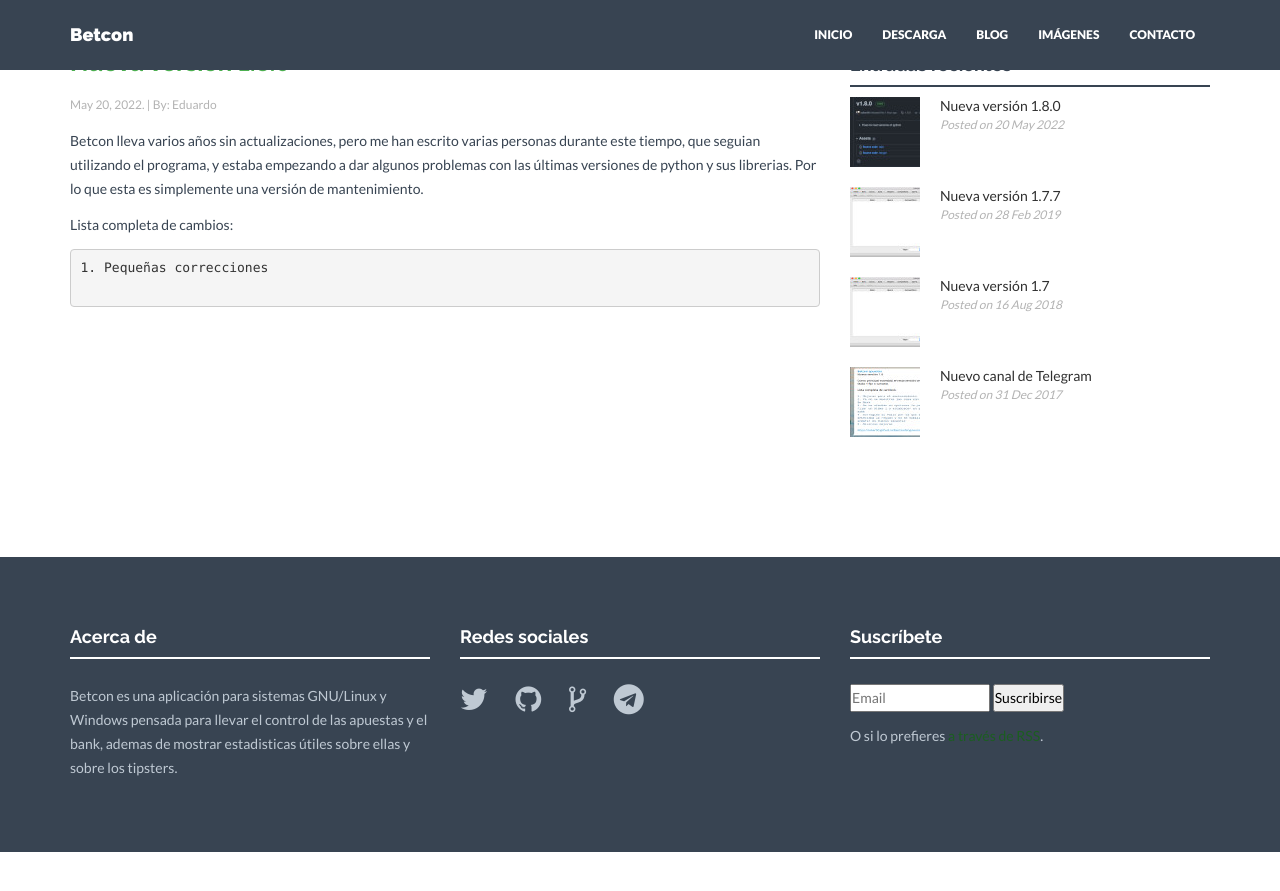
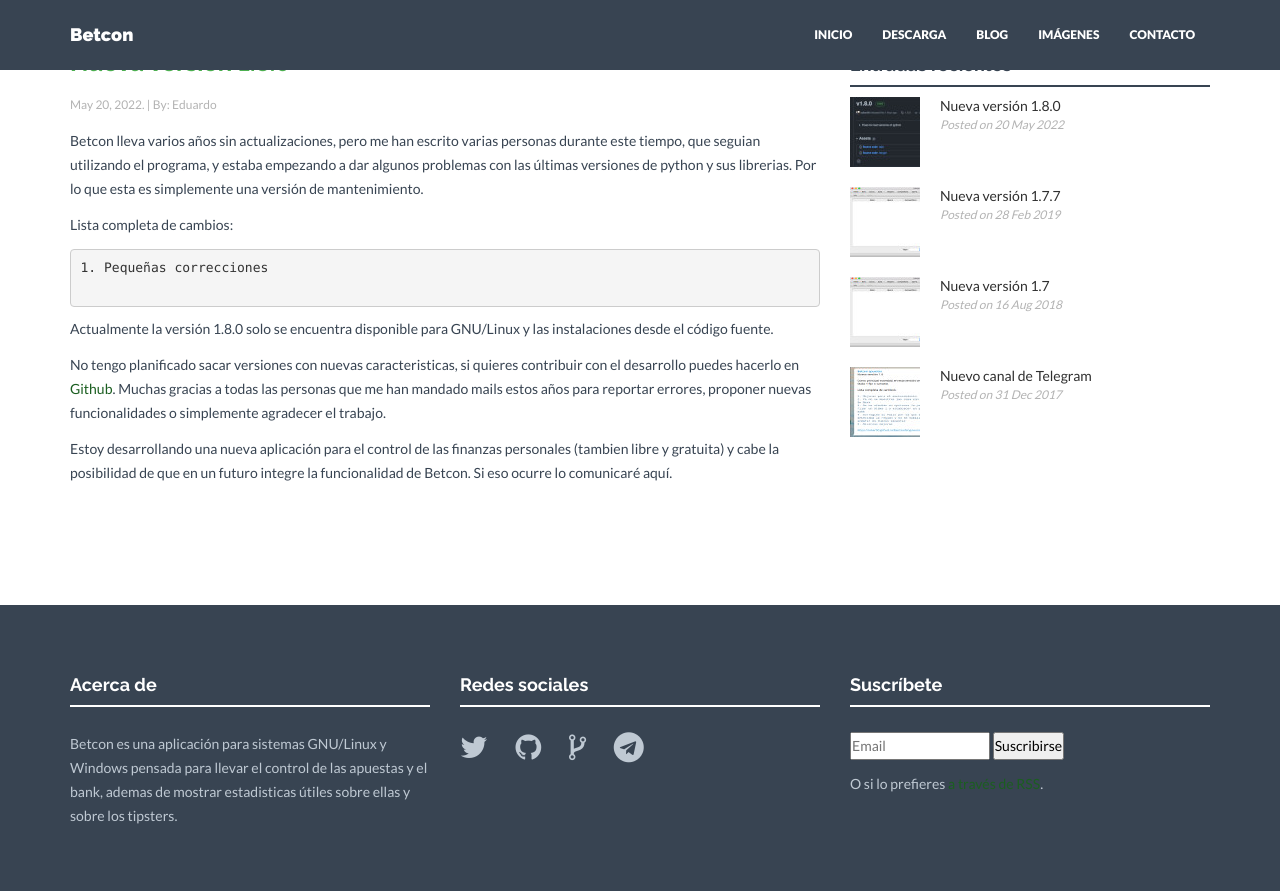
Before and after one commit to soker90/betcon, a Jekyll site: the page built from _posts/blog/2022-05-20-version-1.8.markdown, in a window 1280 px wide and 900 px high, scrolled down 579 px. Shown: the top 891 px of the window. Built offline with Jekyll 4.4.1, drawn with Linux system fonts in a browser that asks for light colours; nearby versions of some CDN libraries; comment, search, counter and statistics services are not loaded; before the commit the page ends 1431 px from its top, so only the background shows below that; some of the changed lines change nothing that is shown.

Commit message:
Update 2022-05-20-version-1.8.markdown

````diff
--- a/_posts/blog/2022-05-20-version-1.8.markdown
+++ b/_posts/blog/2022-05-20-version-1.8.markdown
@@ -1,7 +1,7 @@
 ---
 layout: post
 title: "Nueva versión 1.8.0"
-date: 2022-05-20 19:48:00
+date: 2022-05-20 17:48:00
 author: Eduardo
 categories:
 - blog
@@ -19,9 +19,8 @@
 
 ```
 
-<!--- Actualmente la versión 1.8.0 solo se encuentra disponible para GNU/Linux y las instalaciones desde el código fuente.
+Actualmente la versión 1.8.0 solo se encuentra disponible para GNU/Linux y las instalaciones desde el código fuente.
 
 No tengo planificado sacar versiones con nuevas caracteristicas, si quieres contribuir con el desarrollo puedes hacerlo en [Github]('https://github.com/soker90/betcon'). Muchas gracias a todas las personas que me han mandado mails estos años para reportar errores, proponer nuevas funcionalidades o simplemente agradecer el trabajo.
 
 Estoy desarrollando una nueva aplicación para el control de las finanzas personales (tambien libre y gratuita) y cabe la posibilidad de que en un futuro integre la funcionalidad de Betcon. Si eso ocurre lo comunicaré aquí.
--->
````
